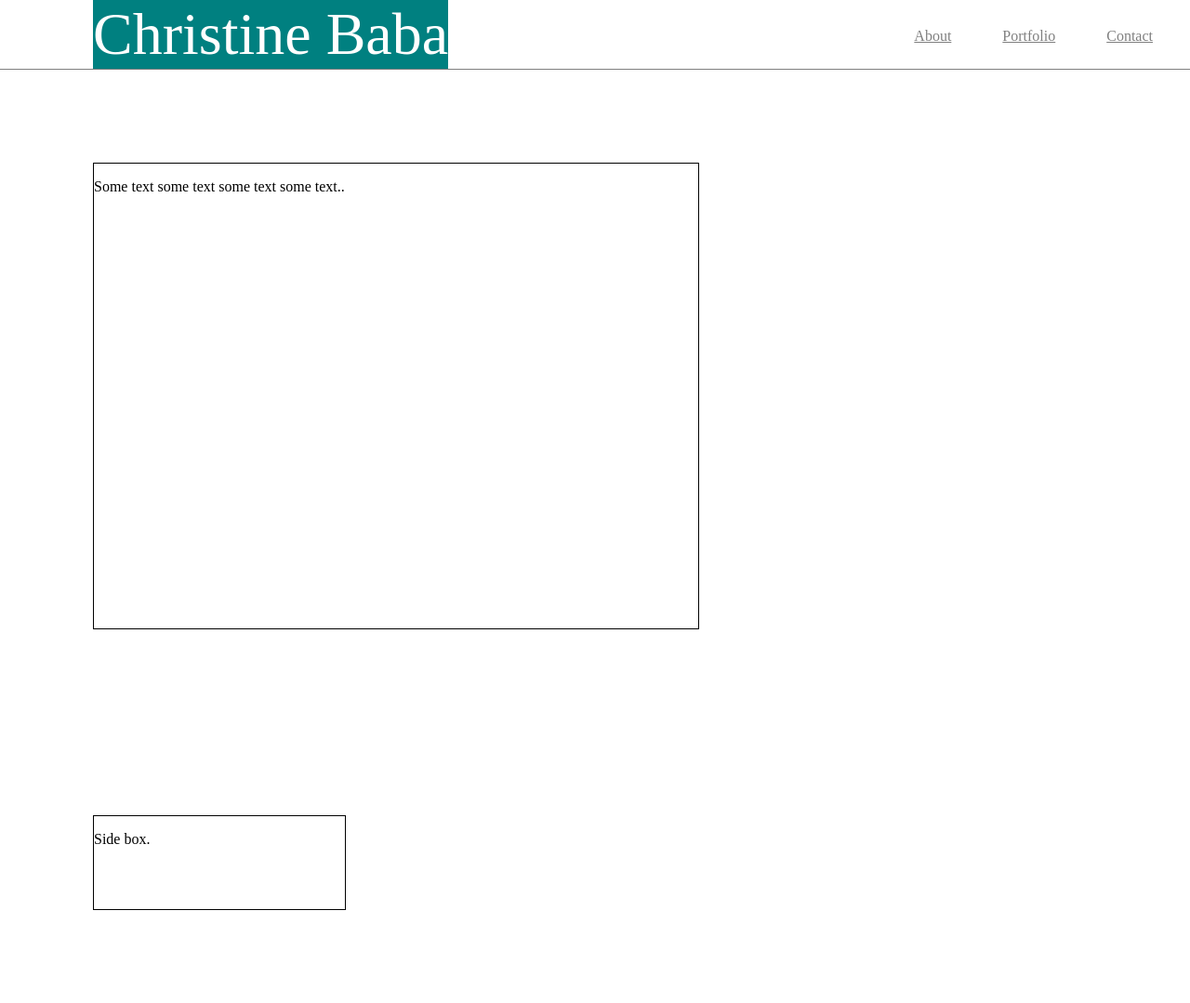
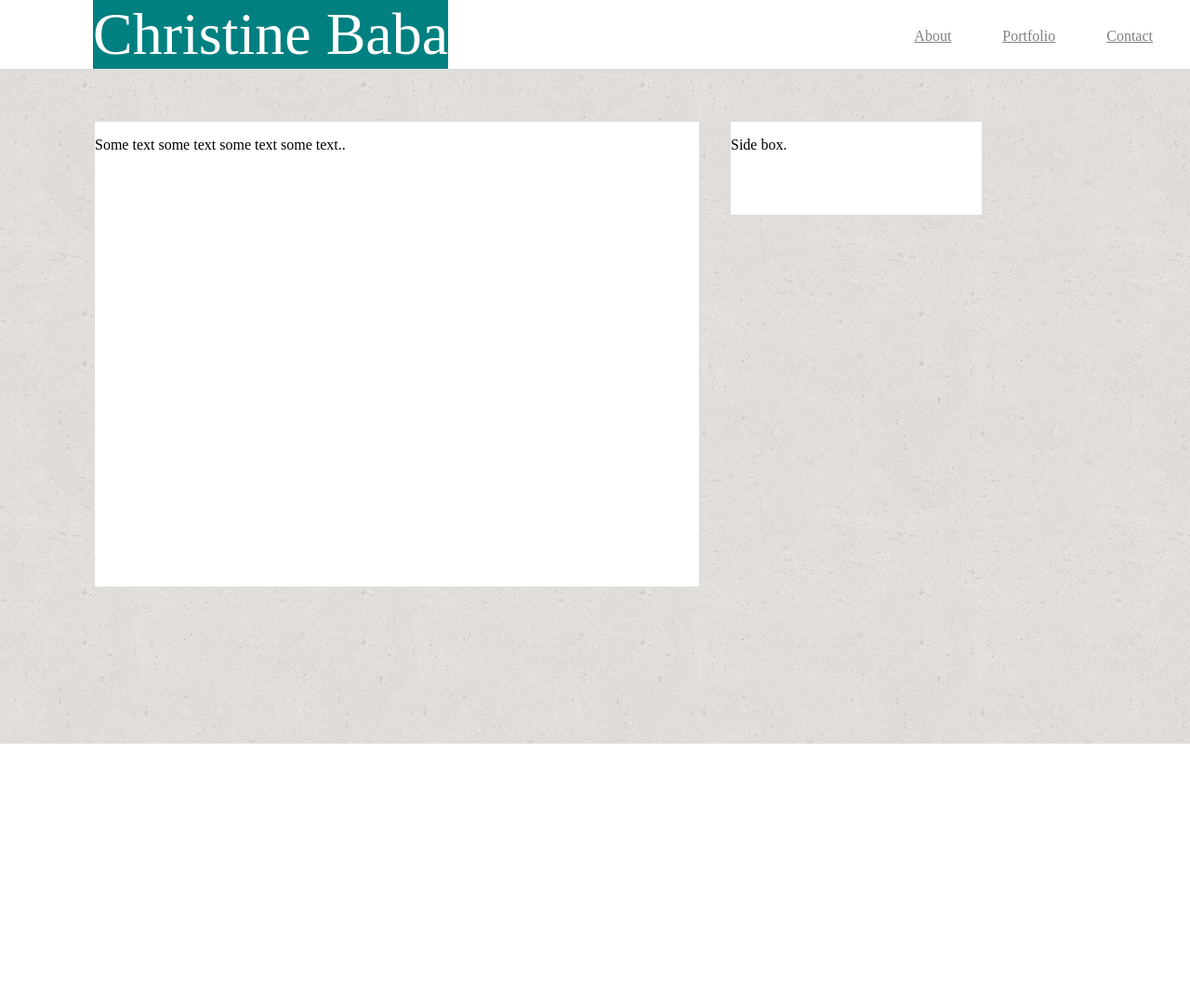
Before and after one commit to christin3/Basic-Portfolio, a PHP site: page / in a window 1280 px wide. Shown: the whole page at 93% size. After the commit the page ends 800 px from the top, so only its background shows below. Run offline with PHP 8.4, Linux system fonts and the light colour scheme.

Commit message:
rendition4

```diff
--- a/assets/css/style.css
+++ b/assets/css/style.css
@@ -8,7 +8,12 @@
 
 
 
-body {margin:0;}
+body {
+    margin:0px;
+    background-image: url("../images/cork-wallet.png")
+
+
+}
 
 ul {
     list-style-type: none;
@@ -18,7 +23,7 @@ ul {
     background-color: #ffffff;
     top: 0;
     width: 100%;
-    border-bottom: solid gray 1px;
+    border-bottom: solid #ddd 5px;
     height: 74px;
     margin-right: 100px;
 }
@@ -34,24 +39,25 @@ li a {
     float: right;
 }
 
-
-.active {
-    background-color: #4CAF50;
-}
 .div1 {
     width: 650px;
     height: 500px;
     float: left;
-    border: 1px solid black;
-    margin: 100px;
+    border: 2px solid #ddd;
+    margin: 15px;
+    margin-left: 100px;
+    background-color: white;
+    margin-top: 50px;
 }
 
 .div2 {
     width: 270px;
     height: 100px;
-    border: 1px solid black;
+    border: 2px solid #ddd;
     float: left;
-    margin: 100px;
+    margin: 15px;
+    background-color: white;
+    margin-top: 50px;
 }
 .name {
     color: white;
--- a/index.html
+++ b/index.html
@@ -5,7 +5,7 @@
 </head>
 <body>
 
-<body>
+
 <ul>
 <header>
 
@@ -13,8 +13,6 @@
     <li><a href="#contact">Contact </a></li>
     <li><a href="#portfolio">Portfolio </a></li>
     <li><a href="#about">About </a></li>
-
-
     <li class="name">Christine Baba</li>
 
 
@@ -28,3 +26,4 @@
 
 <div class="div2">
 <p> Side box.</p></div>
+</body>
```
Also changed, not shown: assets/images/cork-wallet.png (added).
